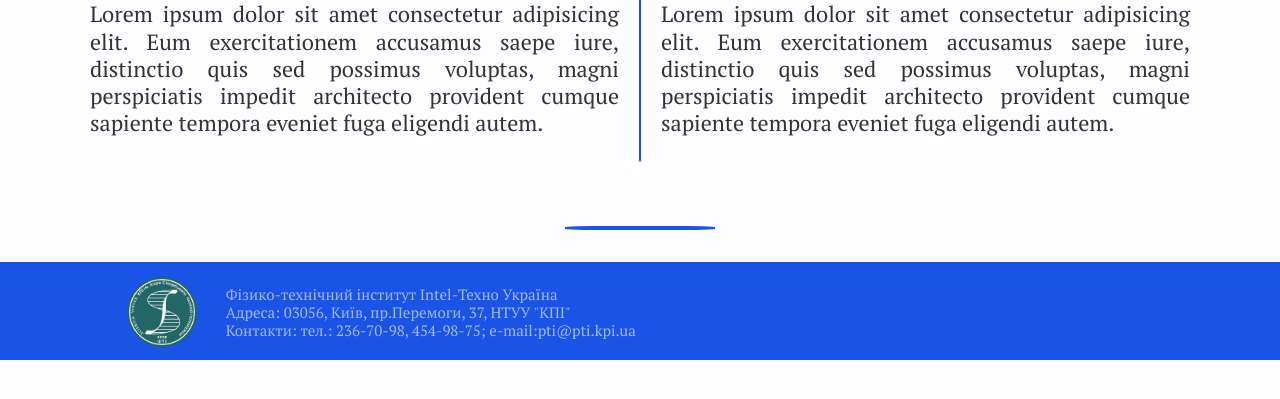
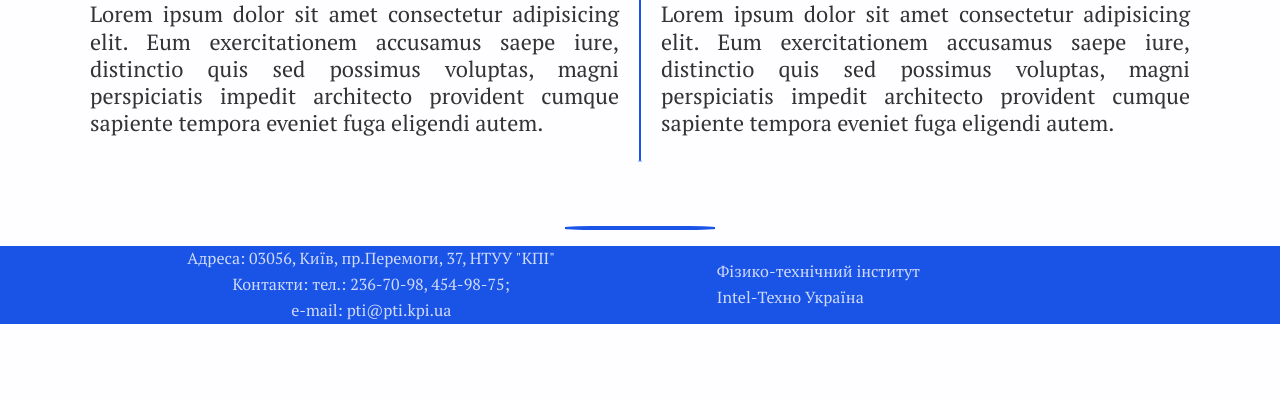
Before and after one commit to aipyth/ipt-intel-techno, a Django app: page / in a window 1280 px wide. Shown: the part 161-560 px from the top of the page. Run offline with Django 3.2, Linux system fonts and the light colour scheme; data that the repository does not hold is empty; some libraries are stand-ins or nearby versions.

Commit message:
changed footer and bugs fixed

```diff
--- a/ipt_techno_site/static/css/styles.css
+++ b/ipt_techno_site/static/css/styles.css
@@ -265,15 +265,60 @@ a.user {
 
 footer {
   background-color: #1a54e7;
-  line-height: 1.3em;
-  color: rgba(254, 253, 255, 0.6);
+  color: rgba(254, 253, 255, 0.8);
+  display: -webkit-box;
+  display: -ms-flexbox;
+  display: flex;
+  -ms-flex-wrap: nowrap;
+      flex-wrap: nowrap;
+  -webkit-box-pack: center;
+      -ms-flex-pack: center;
+          justify-content: center;
+}
+
+footer .footer-logo {
+  -webkit-box-ordinal-group: 3;
+      -ms-flex-order: 2;
+          order: 2;
+  -ms-flex-preferred-size: 12%;
+      flex-basis: 12%;
+  text-align: center;
+}
+
+footer .footer-logo img {
+  width: 100px;
+}
+
+footer .footertext1 {
+  -webkit-box-ordinal-group: 4;
+      -ms-flex-order: 3;
+          order: 3;
+  text-align: left;
+  -ms-flex-item-align: center;
+      -ms-grid-row-align: center;
+      align-self: center;
+  -ms-flex-preferred-size: 30%;
+      flex-basis: 30%;
+}
+
+footer .footertext2 {
+  -webkit-box-ordinal-group: 2;
+      -ms-flex-order: 1;
+          order: 1;
+  text-align: center;
+  -ms-flex-item-align: center;
+      -ms-grid-row-align: center;
+      align-self: center;
+  -ms-flex-preferred-size: 30%;
+      flex-basis: 30%;
 }
 
 footer p {
   font-style: "Noto Sans", sans-serif;
   white-space: nowrap;
   margin-bottom: 2px;
-  font-size: 15px;
+  font-size: 100%;
+  line-height: 1.5em;
 }
 
 .carousel-inner {
@@ -506,8 +551,9 @@ span.important {
           flex-direction: row;
   -ms-flex-wrap: wrap;
       flex-wrap: wrap;
-  -ms-flex-pack: distribute;
-      justify-content: space-around;
+  -webkit-box-pack: center;
+      -ms-flex-pack: center;
+          justify-content: center;
 }
 
 .posts-container-ws .posts-container .postcard {
@@ -518,23 +564,11 @@ span.important {
   -webkit-box-direction: normal;
       -ms-flex-direction: column;
           flex-direction: column;
-  max-width: 30%;
+  max-width: 350px;
   height: 300px;
   margin: 10px 15px;
   -webkit-box-shadow: 0 0 10px rgba(200, 200, 200, 0.7);
           box-shadow: 0 0 10px rgba(200, 200, 200, 0.7);
-}
-
-@media screen and (max-width: 900px) {
-  .posts-container-ws .posts-container .postcard {
-    max-width: 45%;
-  }
-}
-
-@media screen and (max-width: 600px) {
-  .posts-container-ws .posts-container .postcard {
-    max-width: 40%;
-  }
 }
 
 .posts-container-ws .posts-container .postcard .image-container {
--- a/ipt_techno_site/static/css/styles.sass
+++ b/ipt_techno_site/static/css/styles.sass
@@ -230,13 +230,33 @@ a.user
 
 footer
     background-color: rgb(26, 84, 231)
-    line-height: 1.3em
-    color: rgba(254, 253, 255, 0.6)
+    color: rgba(254, 253, 255, 0.8)
+    display: flex
+    flex-wrap: nowrap
+    justify-content: center
+    .footer-logo
+        order: 2
+        flex-basis: 12%
+        text-align: center
+        img
+            width: 100px
+    .footertext1
+        order: 3
+        text-align: left
+        align-self: center
+        flex-basis: 30%
+    .footertext2
+        order: 1
+        text-align: center
+        align-self: center
+        flex-basis: 30%
     p
         font-style:  "Noto Sans", sans-serif
         white-space: nowrap
         margin-bottom: 2px
-        font-size: 15px
+        font-size: 100%
+        line-height: 1.5em
+
 
 .carousel-inner
     max-height: 35vw
@@ -384,8 +404,8 @@ span.important
 
 
 // Post card on home screen
-// $postcard-width: 350px
-$postcard-width: 30%
+$postcard-width: 350px
+// $postcard-width: 30%
 $postcard-height: 300px
 $image-container-height: 150px
 .posts-container-ws
@@ -398,7 +418,7 @@ $image-container-height: 150px
         display: flex
         flex-direction: row
         flex-wrap: wrap
-        justify-content: space-around
+        justify-content: center
 
         .postcard
             display: flex
@@ -407,13 +427,13 @@ $image-container-height: 150px
             height: $postcard-height
             margin: 10px 15px
             box-shadow: 0 0 10px rgba(200, 200, 200, 0.7)
-            @media screen and (max-width: 900px)
-                max-width: 45%
-                // height: 200px
-            @media screen and (max-width: 600px)
-                // max-width: 125px
-                max-width: 40%
-                // height: 80px
+            // @media screen and (max-width: 900px)
+            //     max-width: 45%
+            //     // height: 200px
+            // @media screen and (max-width: 600px)
+            //     // max-width: 125px
+            //     max-width: 40%
+            //     // height: 80px
 
             .image-container
                 // width: $postcard-width
@@ -495,9 +515,12 @@ $image-container-height: 150px
         img
             height: 200px
 
-    footer
+     footer
         p
-            font-size: 13px
+            font-size: 70%
+        .footer-logo
+            img
+                width: 80px
 
     .maincont
         h1
@@ -561,13 +584,11 @@ $image-container-height: 150px
     .datetime
         font-size: 0.4rem
     footer
-        .footertext
-            margin-top: 4px !important
         p
-            font-size: 7px
-        img
-            width: 60px
-
+            font-size: 45%
+        .footer-logo
+            img
+                width: 40px
     .maincont
         .col-lg-5
             border-bottom: none
--- a/ipt_techno_site/templates/base.html
+++ b/ipt_techno_site/templates/base.html
@@ -91,23 +91,22 @@
     {% endblock %}
 
     {% block footer %}
-    <footer class="container-fluid mt-3 pt-2 pb-2">
-        <div class="row justify-content-center">
-            <div class="col-10">
-                <div class="float-left">
-                    <img src="{% static "images/logo.png" %}" alt="" class="flotat-left" width="80px">
-                </div>
-
-                <div class="footertext mt-3">
-                    <p>Фiзико-технiчний інститут Intel-Техно Україна</p>
-                    <p>Адреса: 03056, Київ, пр.Перемоги, 37, НТУУ "КПI"</p>
-                    <p>Контакти: тел.: 236-70-98, 454-98-75;
-                        e-mail:pti@pti.kpi.ua
-                    </p>
-                </div>
-            </div>
+    <footer class="container-footer">
+        <div class="footer-logo">
+          <img src="file:///C:/Users/Den/source/repos/intelTehno/ipt-intel-techno/markup/images/logo.png" alt="" class="flotat-left" width="80px">
         </div>
-    </footer>
+        <div class="footertext1">
+          <p>Фiзико-технiчний інститут</p>
+          <p>Intel-Техно Україна</p>
+        </div>
+        <div class="footertext2">
+          <p>Адреса: 03056, Київ, пр.Перемоги, 37, НТУУ "КПI"</p>
+          <p>Контакти: тел.: 236-70-98, 454-98-75;</p>
+          <p>e-mail: pti@pti.kpi.ua</p>
+        </div>
+      </div>
+    </div>
+  </footer>
     {% endblock %}
     {% comment %} JS {% endcomment %}
     <script src="{% static "js/jquery-3.5.1.slim.min.js" %}"></script>
--- a/markup/templ.html
+++ b/markup/templ.html
@@ -21,11 +21,10 @@
                 </div>
                 </a>
                 <a href=""class="downloadlink">
-                    <div class="downloadfile pdf">
+                <div class="downloadfile pdf">
                         <span>My download file</span>
                     </div>
                     </a>
-
     </div>
 </body>
 </html>
```
Also changed, not shown: ipt_techno_site/documents/templates/documents/docpage_detail.html (+1 -13 lines), markup/Landing.html (+9 -9 lines), markup/css/styles.css (+56 -11 lines), markup/css/styles.sass (+30 -9 lines), 2 other files.
